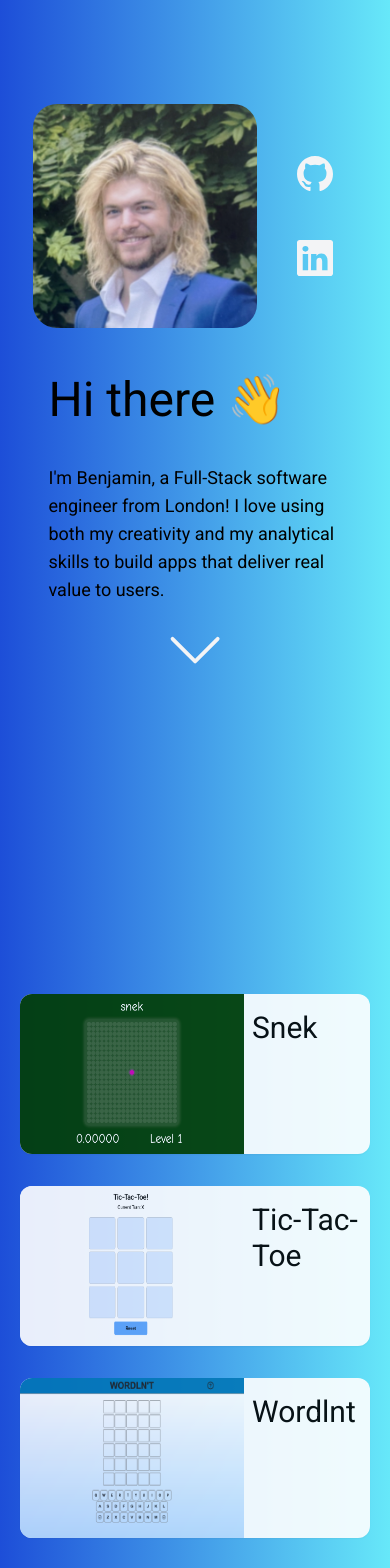
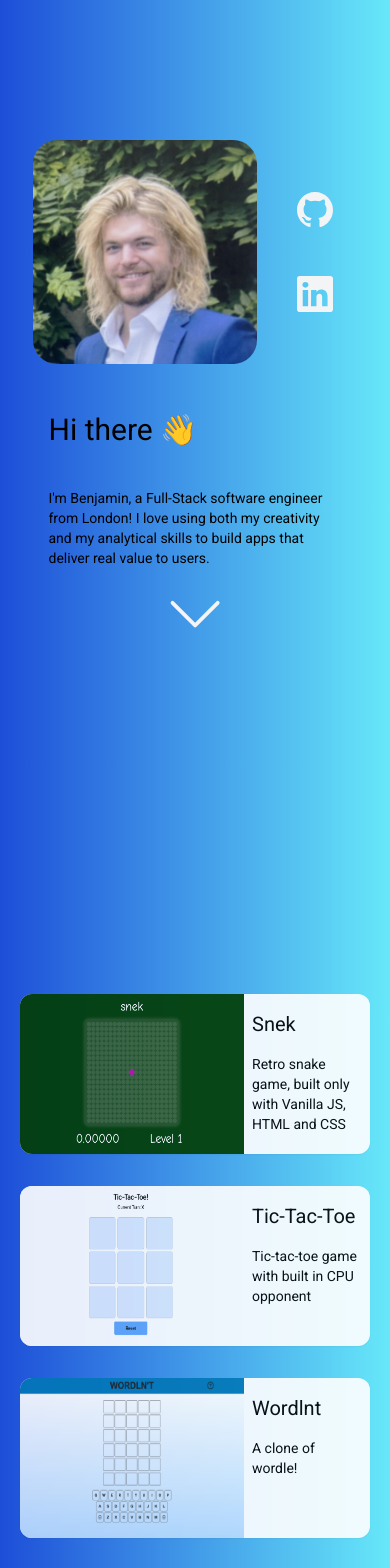
Before and after one commit to benjaminkitson/bk-home, a Next.js app: page / in a window 390 px wide. Shown: the top 1568 px of the page. Built offline with nearby package versions, Linux system fonts and the light colour scheme.

Commit message:
responsive typography, reinstate descriptions

```diff
--- a/src/app/(home)/components/BottomSection.tsx
+++ b/src/app/(home)/components/BottomSection.tsx
@@ -53,7 +53,7 @@ export const BottomSection: React.FC<SectionProps> = ({ scrollRefs }) => {
           />
           <div className="flex w-full flex-col p-2">
             <H2 className="mb-4 mt-2">{item.name}</H2>
-            <P className="hidden md:block">{item.description}</P>
+            <P>{item.description}</P>
           </div>
         </Card>
       ))}
--- a/src/components/Atoms/Typography.tsx
+++ b/src/components/Atoms/Typography.tsx
@@ -6,13 +6,17 @@ interface TypographyProps {
 }
 
 export const H1: React.FC<TypographyProps> = ({ children, className }) => {
-  return <h1 className={twMerge("text-5xl", className)}>{children}</h1>;
+  return (
+    <h1 className={twMerge("text-3xl md:text-5xl", className)}>{children}</h1>
+  );
 };
 
 export const H2: React.FC<TypographyProps> = ({ children, className }) => {
-  return <h2 className={twMerge("text-3xl", className)}>{children}</h2>;
+  return (
+    <h2 className={twMerge("text-xl md:text-3xl", className)}>{children}</h2>
+  );
 };
 
 export const P: React.FC<TypographyProps> = ({ children, className }) => {
-  return <p className={twMerge("text-lg", className)}>{children}</p>;
+  return <p className={twMerge("text-sm md:text-lg", className)}>{children}</p>;
 };
```
